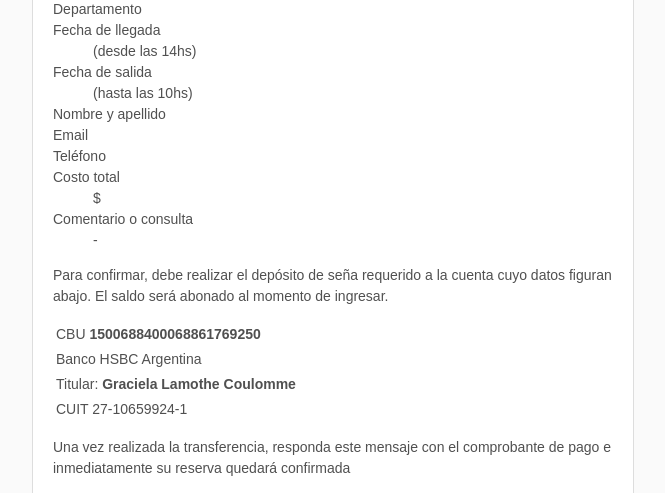
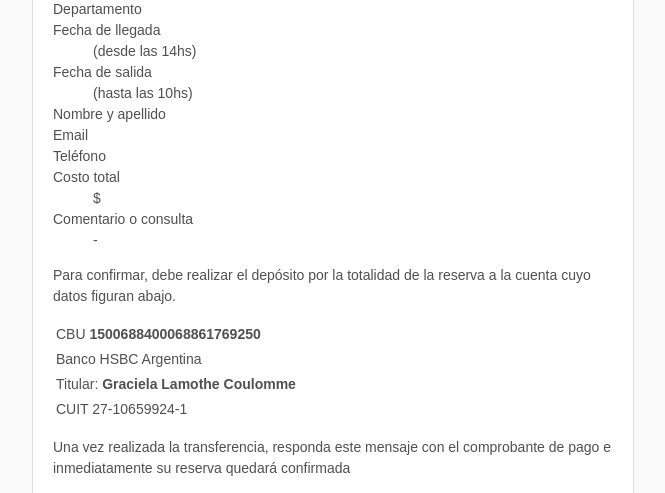
Before and after one commit to mgaitan/lacalma-reservas, a Django app: template lacalma/templates/mail.html in a window 1280 px wide. Shown: the part 459-952 px from the top of the page, without its empty margins (307-972 px from the left). Run offline with Django 3.2, Linux system fonts and the light colour scheme; the template is opened without the code that fills it, so the values that code supplies are empty; parts of the project's set-up code (start-up, migrations or seed data) failed here and were passed over.

Commit message:
nada de seña

```diff
--- a/lacalma/forms.py
+++ b/lacalma/forms.py
@@ -54,7 +54,7 @@
 
 
 class ReservaForm2(forms.ModelForm):
-    CHOICES = (('deposito', u'Realizaré una seña del 50% vía transferencia bancaria en las próximas horas'),
+    CHOICES = (('deposito', u'Realizaré el pago vía transferencia bancaria en las próximas horas'),
                ('mercadopago', 'Abonaré con tarjeta de crédito (hasta 12 cuotas)'))
     forma_pago = forms.ChoiceField(widget=forms.RadioSelect, choices=CHOICES, initial='deposito')
     email_confirma = forms.EmailField(label='Confirme su email')
--- a/lacalma/templates/mail.html
+++ b/lacalma/templates/mail.html
@@ -378,7 +378,7 @@
 
 
 
-                                                                <p>Para confirmar, debe realizar el depósito de seña requerido a la cuenta cuyo datos figuran abajo. El saldo será abonado al momento de ingresar. </p>
+                                                                <p>Para confirmar, debe realizar el depósito por la totalidad de la reserva a la cuenta cuyo datos figuran abajo. </p>
 
                                                                 <table class="spip">
                                                                     <tbody>
--- a/lacalma/templates/mail_txt.html
+++ b/lacalma/templates/mail_txt.html
@@ -20,7 +20,7 @@
 
         {{ reserva.comentario|default:"-"}}
 
-Para confirmar, debe realizar un deposito del 50% a la siguiente cuenta:
+Para confirmar, debe realizar el deposito por el monto de la reserva a la siguiente cuenta:
 
     CBU 1500688400068861769250
     Banco HSBC Argentina
--- a/reservas/settings.py
+++ b/reservas/settings.py
@@ -142,6 +142,9 @@
 
 EMAIL_ADMIN_RETIROS = 'gaitan@gmail.com'
 
+# conseguir en https://estadisticasbcra.com/api/registracion
+BCRA_TOKEN = "lala"
+
 try:
     from .local_settings import *
 except:
```
